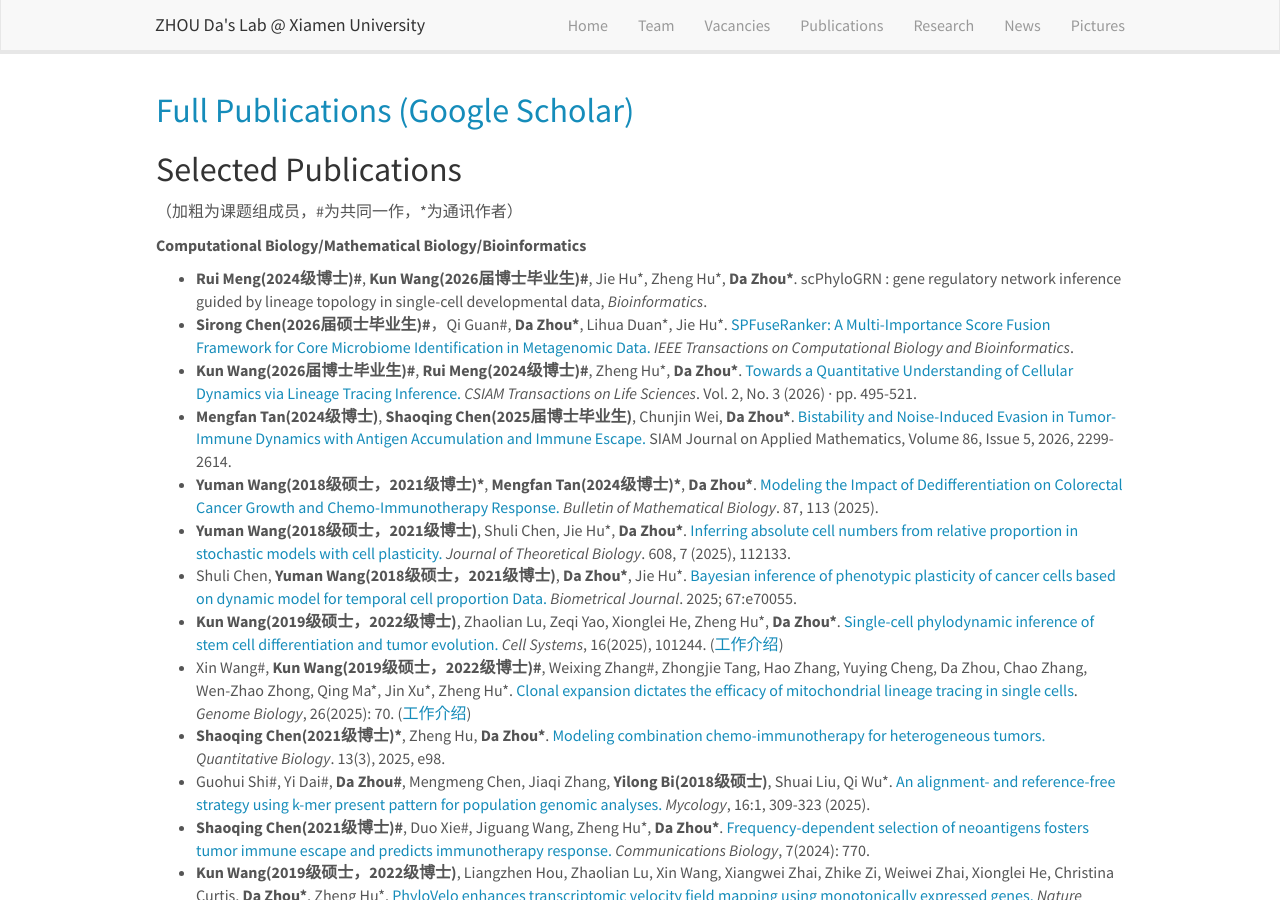
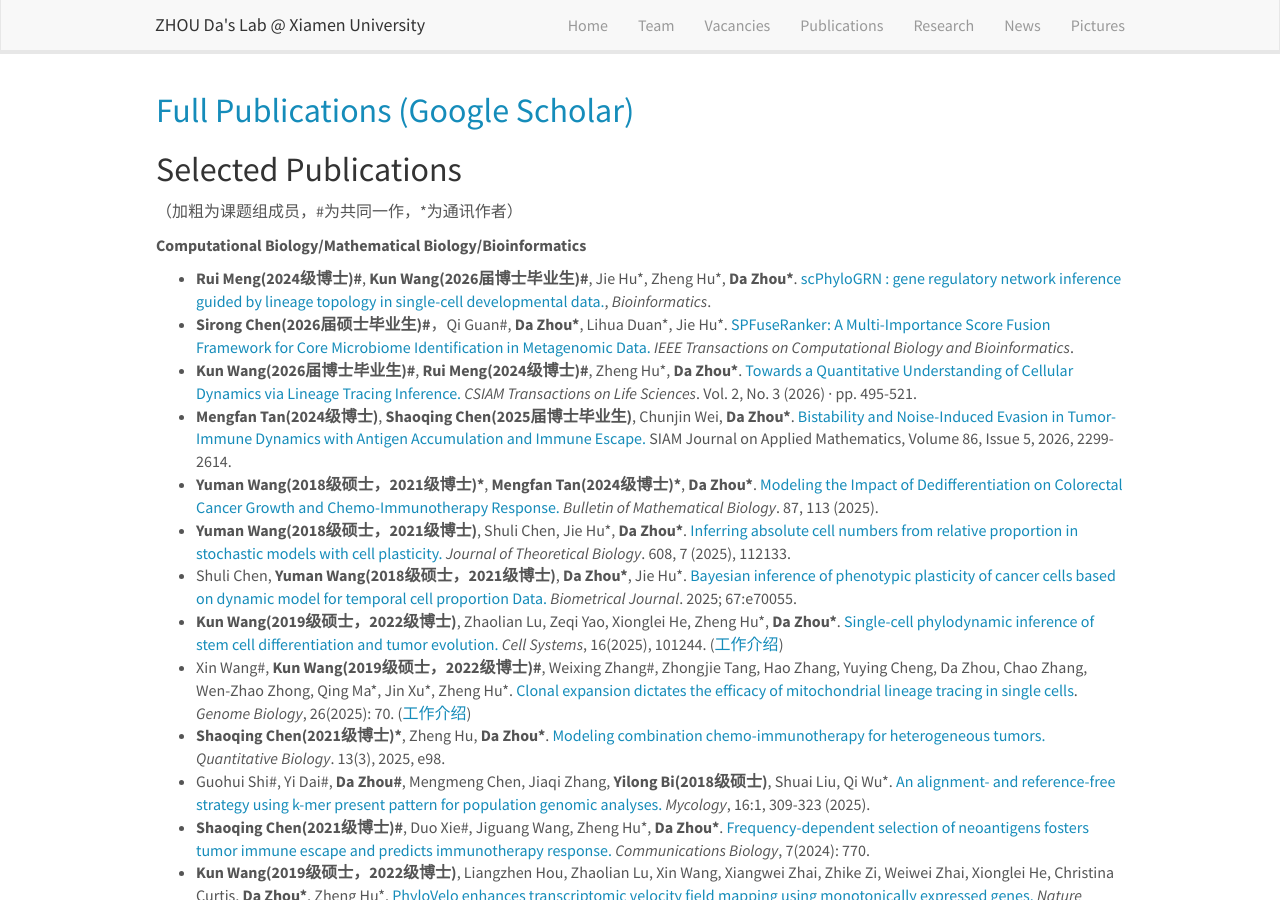
Before and after one commit to ZhouDaLab/zhoudalab.github.io, a Jekyll site: the page built from _pages/publications.md, in a window 1280 px wide and 900 px high. Built offline with Jekyll 4.4.1, drawn with Linux system fonts in a browser that asks for light colours; nearby versions of some CDN libraries; part of the change alters nothing that is shown.

```diff
--- a/_pages/publications.md
+++ b/_pages/publications.md
@@ -14,7 +14,7 @@ permalink: /publications/
 
 **Computational Biology/Mathematical Biology/Bioinformatics**
 
-- **Rui Meng(2024级博士)\#**, **Kun Wang(2026届博士毕业生)\#**, Jie Hu\*, Zheng Hu\*, **Da Zhou\***. scPhyloGRN : gene regulatory network inference guided by lineage topology in single-cell developmental data, *Bioinformatics*.
+- **Rui Meng(2024级博士)\#**, **Kun Wang(2026届博士毕业生)\#**, Jie Hu\*, Zheng Hu\*, **Da Zhou\***. [scPhyloGRN : gene regulatory network inference guided by lineage topology in single-cell developmental data.](https://academic.oup.com/bioinformatics/advance-article/doi/10.1093/bioinformatics/btag807/9013802), *Bioinformatics*.
 - **Sirong Chen(2026届硕士毕业生)\#**，Qi Guan\#, **Da Zhou\***, Lihua Duan\*, Jie Hu\*. [SPFuseRanker: A Multi-Importance Score Fusion Framework for Core Microbiome Identification in Metagenomic Data.](https://ieeexplore.ieee.org/abstract/document/11689734/) *IEEE Transactions on Computational Biology and Bioinformatics*.
 - **Kun Wang(2026届博士毕业生)\#**, **Rui Meng(2024级博士)\#**, Zheng Hu\*, **Da Zhou\***. [Towards a Quantitative Understanding of Cellular Dynamics via Lineage Tracing Inference.](https://www.global-sci.com/csiam-ls/article/view/24772) *CSIAM Transactions on Life Sciences*. Vol. 2, No. 3 (2026) · pp. 495-521.
 - **Mengfan Tan(2024级博士)**, **Shaoqing Chen(2025届博士毕业生)**, Chunjin Wei, **Da Zhou\***. [Bistability and Noise-Induced Evasion in Tumor-Immune Dynamics with Antigen Accumulation and Immune Escape.](https://epubs.siam.org/doi/epdf/10.1137/25M1794942) SIAM Journal on Applied Mathematics, Volume 86, Issue 5, 2026, 2299-2614.
```
